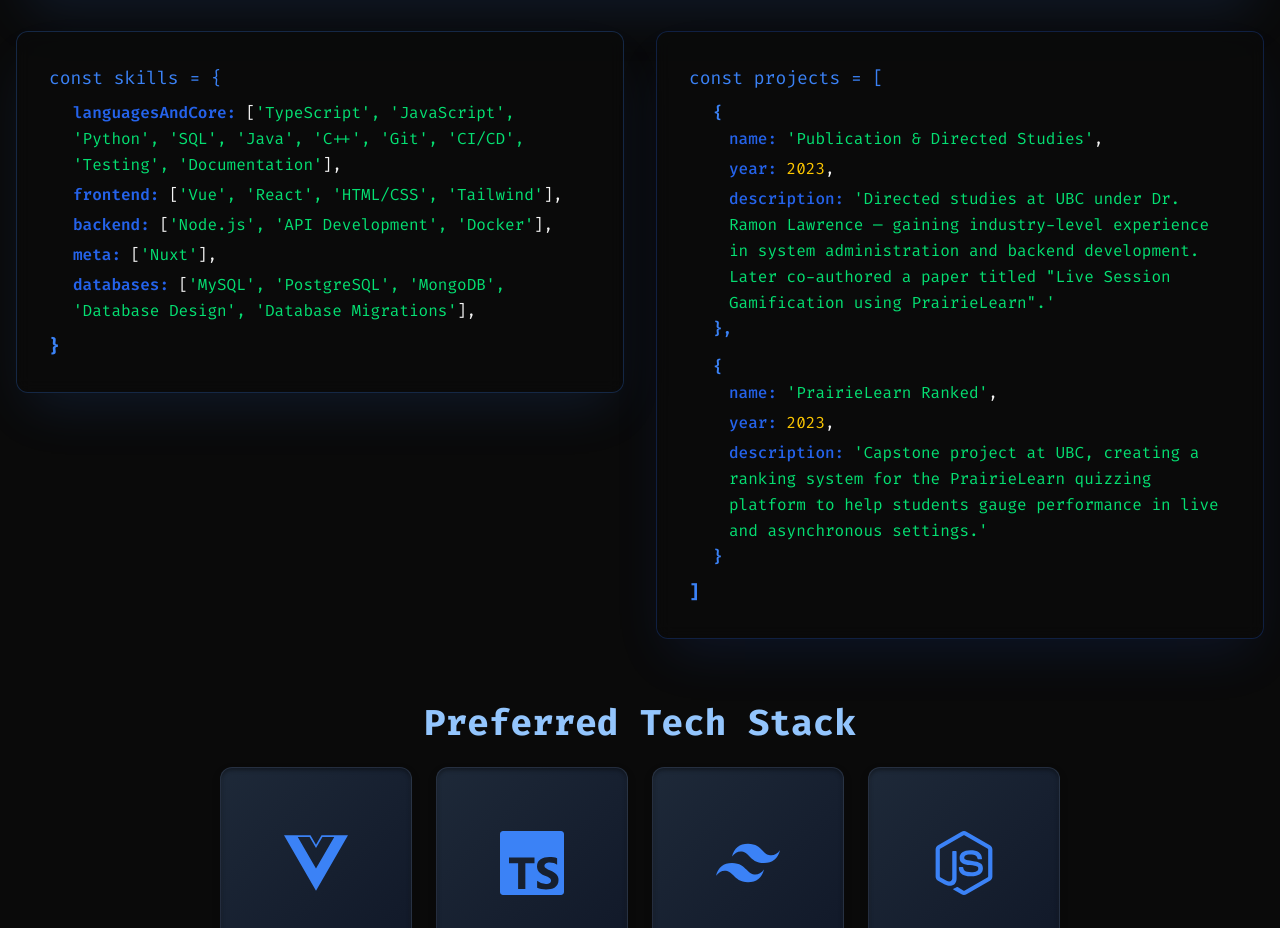
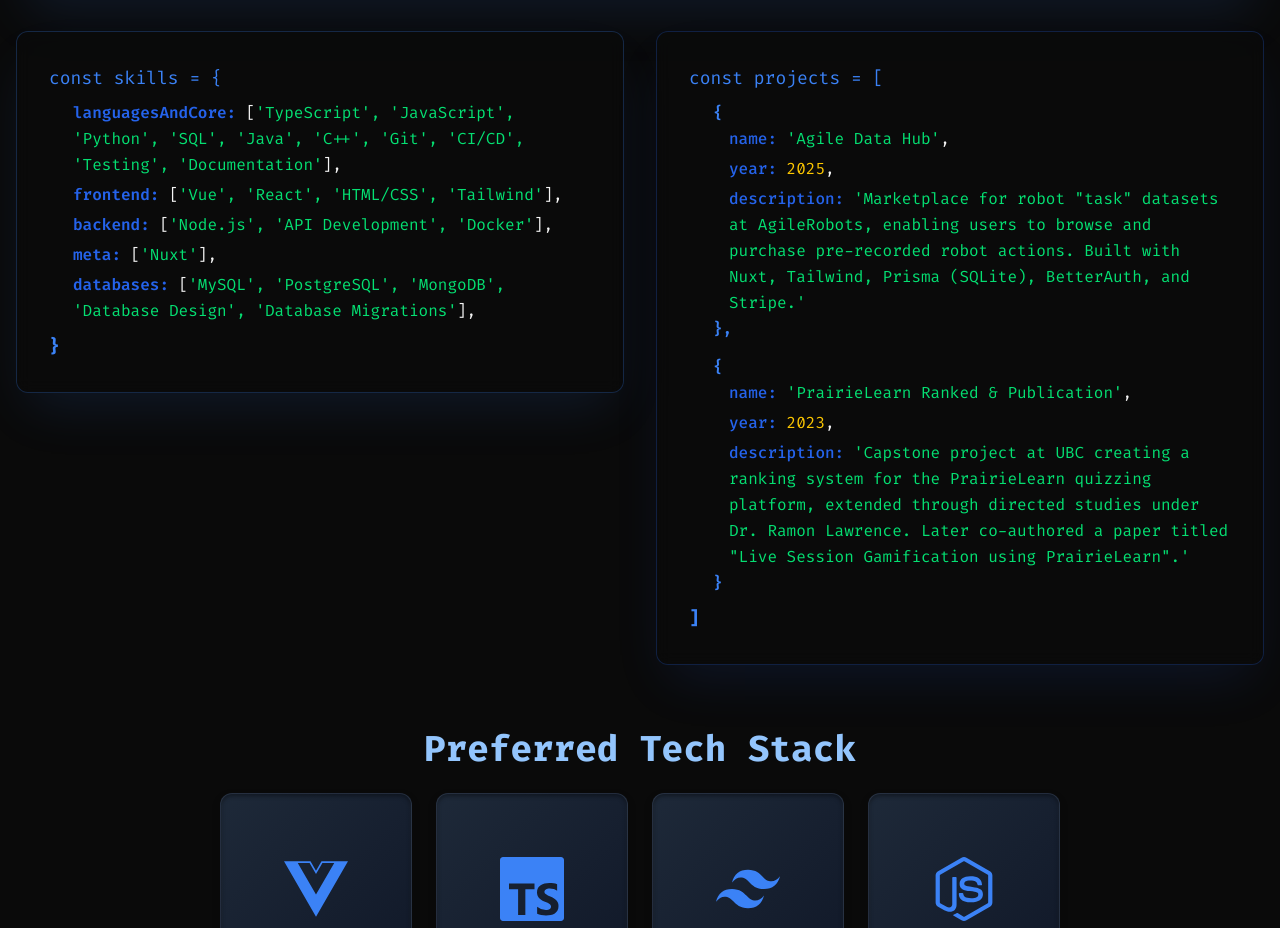
Before and after one commit to LouisLP/persona-portfolio, a Vue app: page /developer in a window 1280 px wide. Shown: the part 2168-3096 px from the top of the page. Built offline with nearby package versions, Linux system fonts and the light colour scheme.

Commit message:
Adjusted skills and projects to match new CV

```diff
--- a/src/components/Developer/CodeBlocks.vue
+++ b/src/components/Developer/CodeBlocks.vue
@@ -24,16 +24,16 @@ const skills = {
 
 const projects = [
   {
-    name: 'Publication & Directed Studies',
+    name: 'Agile Data Hub',
+    year: 2025,
+    description:
+      'Marketplace for robot "task" datasets at AgileRobots, enabling users to browse and purchase pre-recorded robot actions. Built with Nuxt, Tailwind, Prisma (SQLite), BetterAuth, and Stripe.',
+  },
+  {
+    name: 'PrairieLearn Ranked & Publication',
     year: 2023,
     description:
-      'Directed studies at UBC under Dr. Ramon Lawrence — gaining industry-level experience in system administration and backend development. Later co-authored a paper titled "Live Session Gamification using PrairieLearn".',
-  },
-  {
-    name: 'PrairieLearn Ranked',
-    year: 2023,
-    description:
-      'Capstone project at UBC, creating a ranking system for the PrairieLearn quizzing platform to help students gauge performance in live and asynchronous settings.',
+      'Capstone project at UBC creating a ranking system for the PrairieLearn quizzing platform, extended through directed studies under Dr. Ramon Lawrence. Later co-authored a paper titled "Live Session Gamification using PrairieLearn".',
   },
 ]
 </script>
```
